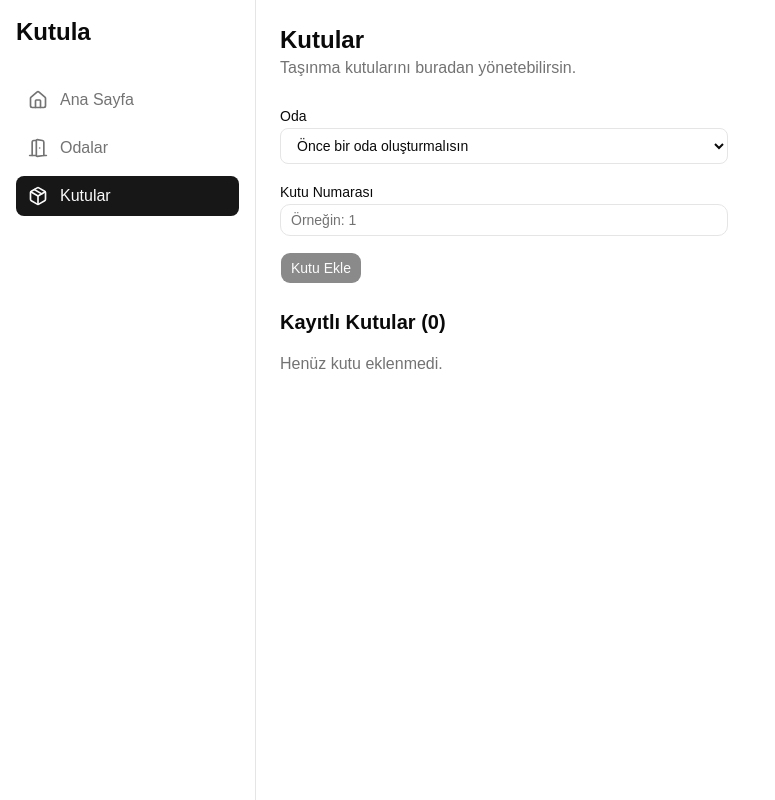
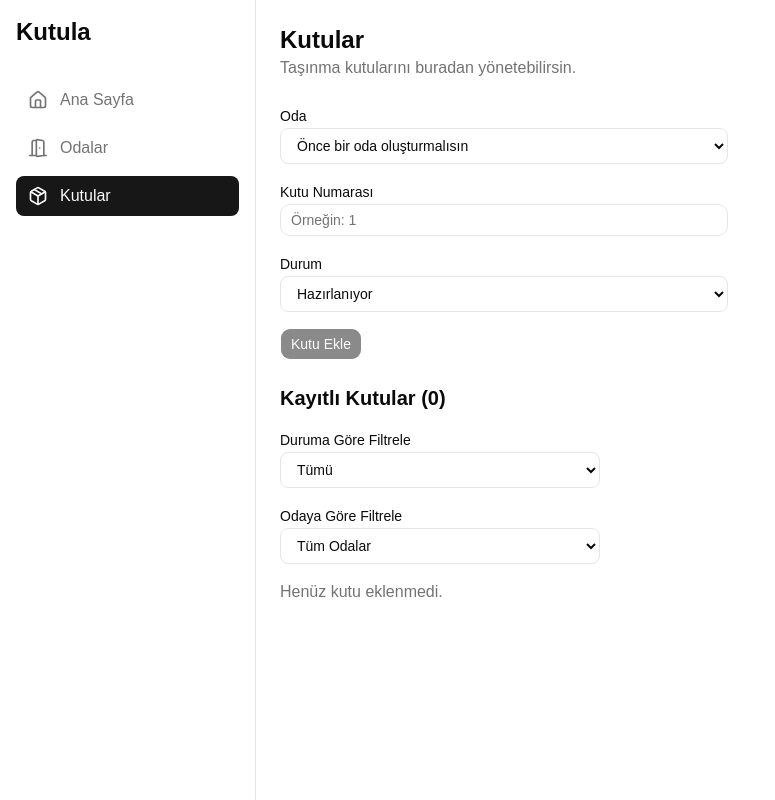
Before and after one commit to ibrbsmc/kutula, a React (Vite) app: page /kutular in a window 1280 px wide. Shown: the whole page, without its empty margins (0-775 px from the left). Built offline with nearby package versions, Linux system fonts and the light colour scheme.

Commit message:
feat: add box status management and filtering

```diff
--- a/src/features/boxes/BoxesPage.jsx
+++ b/src/features/boxes/BoxesPage.jsx
@@ -19,6 +19,9 @@ function BoxesPage() {
 
   const [error, setError] = useState("");
   const [editingBoxId, setEditingBoxId] = useState(null);
+  const [boxStatus, setBoxStatus] = useState("Hazırlanıyor");
+  const [statusFilter, setStatusFilter] = useState("Tümü");
+  const [roomFilter, setRoomFilter] = useState("Tümü");
 
   useEffect(() => {
     localStorage.setItem("kutula-boxes", JSON.stringify(boxes));
@@ -48,6 +51,7 @@ function BoxesPage() {
               ...box,
               roomId: Number(selectedRoomId),
               number: numericBoxNumber,
+              status: boxStatus,
             }
           : box,
       );
@@ -59,7 +63,7 @@ function BoxesPage() {
         id: Date.now(),
         roomId: Number(selectedRoomId),
         number: numericBoxNumber,
-        status: "Hazırlanıyor",
+        status: boxStatus,
       };
 
       setBoxes([...boxes, newBox]);
@@ -67,6 +71,7 @@ function BoxesPage() {
 
     setSelectedRoomId("");
     setBoxNumber("");
+    setBoxStatus("Hazırlanıyor");
     setError("");
   };
 
@@ -81,8 +86,27 @@ function BoxesPage() {
     setSelectedRoomId(String(boxToEdit.roomId));
     setBoxNumber(String(boxToEdit.number));
     setEditingBoxId(boxId);
+    setBoxStatus(boxToEdit.status);
     setError("");
   };
+
+  const handleCancelEdit = () => {
+    setEditingBoxId(null);
+    setSelectedRoomId("");
+    setBoxNumber("");
+    setBoxStatus("Hazırlanıyor");
+    setError("");
+  };
+
+  const filteredBoxes = boxes.filter((box) => {
+    const matchesStatus =
+      statusFilter === "Tümü" || box.status === statusFilter;
+
+    const matchesRoom =
+      roomFilter === "Tümü" || String(box.roomId) === String(roomFilter);
+
+    return matchesStatus && matchesRoom;
+  });
 
   return (
     <div className="space-y-6">
@@ -136,20 +160,89 @@ function BoxesPage() {
             onChange={(e) => setBoxNumber(e.target.value)}
           />
         </div>
-        <Button type="submit" disabled={rooms.length === 0}>
-          Kutu Ekle
-        </Button>
+        <div className="space-y-2">
+          <label htmlFor="box-status" className="text-sm font-medium">
+            Durum
+          </label>
+
+          <select
+            id="box-status"
+            value={boxStatus}
+            onChange={(e) => setBoxStatus(e.target.value)}
+            className="h-9 w-full rounded-md border bg-background px-3 text-sm"
+          >
+            <option value="Hazırlanıyor">Hazırlanıyor</option>
+            <option value="Taşınmaya Hazır">Taşınmaya Hazır</option>
+            <option value="Taşındı">Taşındı</option>
+            <option value="Açıldı">Açıldı</option>
+          </select>
+        </div>
+        <div className="flex gap-2">
+          <Button type="submit" disabled={rooms.length === 0}>
+            {editingBoxId !== null ? "Değişiklikleri Kaydet" : "Kutu Ekle"}
+          </Button>
+
+          {editingBoxId !== null && (
+            <Button type="button" variant="outline" onClick={handleCancelEdit}>
+              Vazgeç
+            </Button>
+          )}
+        </div>
       </form>
       <div className="space-y-4">
         <h2 className="text-xl font-semibold">
           Kayıtlı Kutular ({boxes.length})
         </h2>
 
-        {boxes.length === 0 ? (
-          <p className="text-muted-foreground">Henüz kutu eklenmedi.</p>
+        <div className="max-w-xs space-y-2">
+          <label htmlFor="status-filter" className="text-sm font-medium">
+            Duruma Göre Filtrele
+          </label>
+
+          <select
+            id="status-filter"
+            value={statusFilter}
+            onChange={(e) => setStatusFilter(e.target.value)}
+            className="h-9 w-full rounded-md border bg-background px-3 text-sm"
+          >
+            <option value="Tümü">Tümü</option>
+            <option value="Hazırlanıyor">Hazırlanıyor</option>
+            <option value="Taşınmaya Hazır">Taşınmaya Hazır</option>
+            <option value="Taşındı">Taşındı</option>
+            <option value="Açıldı">Açıldı</option>
+          </select>
+        </div>
+
+        <div className="max-w-xs space-y-2">
+          <label htmlFor="room-filter" className="text-sm font-medium">
+            Odaya Göre Filtrele
+          </label>
+
+          <select
+            id="room-filter"
+            value={roomFilter}
+            onChange={(e) => setRoomFilter(e.target.value)}
+            className="h-9 w-full rounded-md border bg-background px-3 text-sm"
+          >
+            <option value="Tümü">Tüm Odalar</option>
+
+            {rooms.map((room) => (
+              <option key={room.id} value={room.id}>
+                {room.name}
+              </option>
+            ))}
+          </select>
+        </div>
+
+        {filteredBoxes.length === 0 ? (
+          <p className="text-muted-foreground">
+            {boxes.length === 0
+              ? "Henüz kutu eklenmedi."
+              : "Bu filtreye uygun kutu bulunamadı."}
+          </p>
         ) : (
           <div className="grid gap-4 sm:grid-cols-2 lg:grid-cols-3">
-            {boxes.map((box) => {
+            {filteredBoxes.map((box) => {
               const room = rooms.find(
                 (room) => String(room.id) === String(box.roomId),
               );
```
